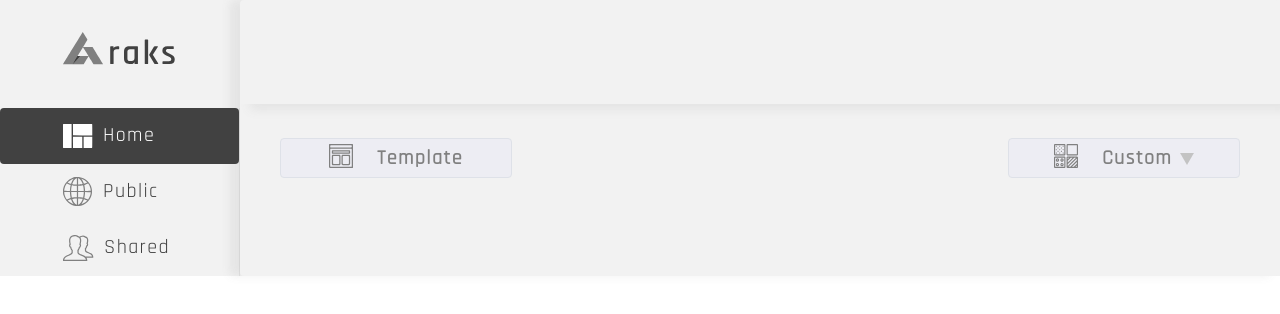
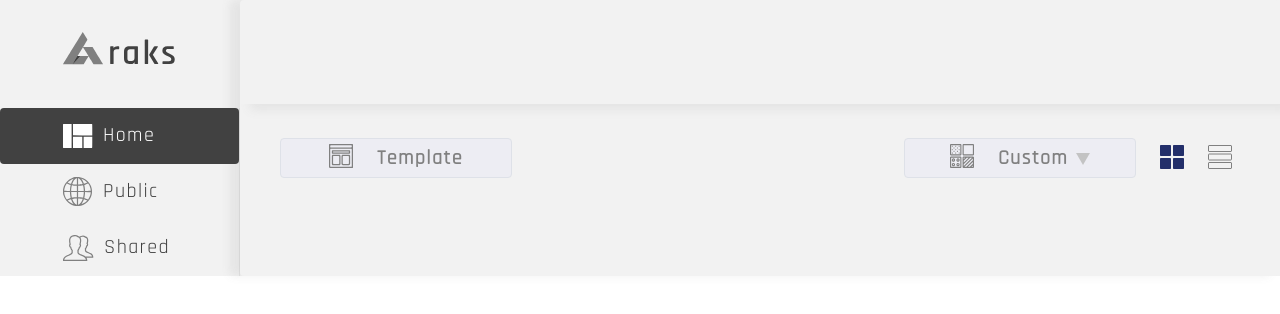
Before and after one commit to vlo111/araks-front, a React (Create React App) app: page /projects in a window 1280 px wide. Shown: the top 314 px of the page. Built offline with nearby package versions, Linux system fonts and the light colour scheme.

Commit message:
view usage

```diff
--- a/src/components/view/index.tsx
+++ b/src/components/view/index.tsx
@@ -1,30 +1,33 @@
-import { Space } from "antd"
+import { Button, Space } from "antd"
 
 import { ReactComponent as Blocks } from '../icons/blocks.svg';
 import { ReactComponent as BlocksSelected } from '../icons/blocks-selected.svg';
 import { ReactComponent as Grid } from '../icons/grid.svg';
 import { ReactComponent as GridSelected } from '../icons/grid-selected.svg';
-import { type } from "os";
+import { useView, ViewTypes } from "../../context/view-context";
+import styled from "styled-components";
 
-enum ViewTypes {
-    Block = 0,
-    Grid = 1,
-  }
+const ViewButton = styled(Button)`
+    background-color: transparent;
+    border: transparent;
+    display: flex;
+    align-items: center;
+    justify-content: center;
+`;
 
-type Props = {
-    selectedType: ViewTypes
-}
+export const View = () => {
+    const {state, dispatch} = useView();
+    console.log('state', state);
 
-export const View = ({ selectedType = ViewTypes.Block }: Props) => {
 
-    return <Space>
+    return <Space align="center">
         {
-            selectedType === ViewTypes.Block ? <>
-                <BlocksSelected />
-                <Grid />
+            state === ViewTypes.Block ? <>
+                <ViewButton icon={<BlocksSelected />}/>
+                <ViewButton icon={<Grid onClick={() => dispatch(ViewTypes.Grid)} />}/>
             </> : <>
-                <Blocks />
-                <GridSelected />
+                <ViewButton icon={<Blocks onClick={() => dispatch(ViewTypes.Block)} />}/>
+                <ViewButton icon={<GridSelected />}/>
             </>
         }
     </Space>
--- a/src/context/view-context.tsx
+++ b/src/context/view-context.tsx
@@ -1,6 +1,6 @@
 import * as React from 'react'
 
-enum ViewTypes {
+export enum ViewTypes {
     Block = 0,
     Grid = 1,
 }
--- a/src/pages/projects/index.tsx
+++ b/src/pages/projects/index.tsx
@@ -1,6 +1,7 @@
 import { Space } from "antd"
 import { Sort, Template } from "../../components/dropdown"
 import VerticalSpace from "../../components/space/vertical-space"
+import { View } from "../../components/view"
 import { ViewProvider } from "../../context/view-context"
 
 
@@ -9,8 +10,9 @@ export const Projects = () => {
             <VerticalSpace size="large">
             <Space style={{ display: 'flex', justifyContent: 'space-between' }}>
                 <Template />
-                <Space>
+                <Space size='middle'>
                     <Sort />
+                    <View />
                 </Space>
             </Space>
         </VerticalSpace>
```
